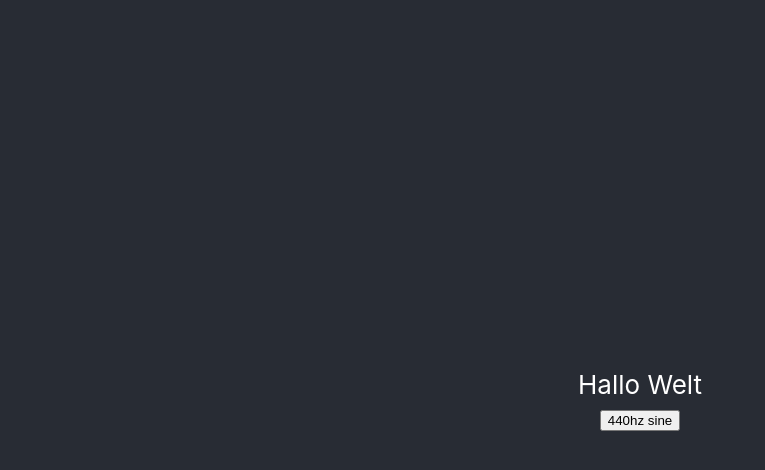
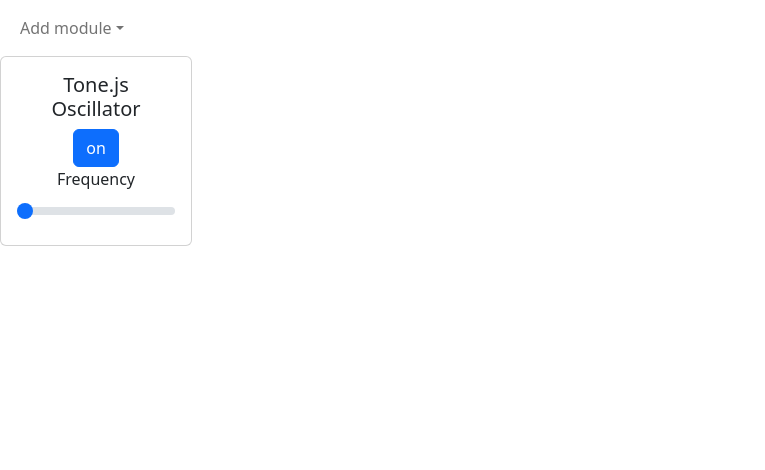
Before and after one commit to oaugele/ReactModSynth, a React (Create React App) app: page / in a window 1280 px wide. Shown: the top 470 px of the page, without its empty margins (0-765 px from the left). Built offline with nearby package versions, Linux system fonts and the light colour scheme.

Commit message:
oscillator

```diff
--- a/package.json
+++ b/package.json
@@ -10,8 +10,11 @@
     "@types/node": "^16.18.3",
     "@types/react": "^18.0.25",
     "@types/react-dom": "^18.0.8",
+    "bootstrap": "^5.2.2",
     "react": "^18.2.0",
+    "react-bootstrap": "^2.6.0",
     "react-dom": "^18.2.0",
+    "react-p5": "^1.3.33",
     "react-scripts": "5.0.1",
     "tone": "^14.7.77",
     "typescript": "^4.8.4",
--- a/public/index.html
+++ b/public/index.html
@@ -7,7 +7,7 @@
         <meta name="theme-color" content="#000000" />
         <meta
             name="description"
-      content="Web site created using create-react-app"
+            content="A javascript based modular expandable sythesizer built with react"
         />
         <link rel="apple-touch-icon" href="%PUBLIC_URL%/logo192.png" />
         <!--
@@ -24,7 +24,7 @@
       work correctly both with client-side routing and a non-root public URL.
       Learn how to configure a non-root public URL by running `npm run build`.
     -->
-    <title>React App</title>
+        <title>React Modular Synthesizer</title>
     </head>
     <body>
         <noscript>You need to enable JavaScript to run this app.</noscript>
@@ -38,6 +38,5 @@
 
       To begin the development, run `npm start` or `yarn start`.
       To create a production bundle, use `npm run build` or `yarn build`.
-    -->
-  </body>
+    --></body>
 </html>
--- a/src/App.tsx
+++ b/src/App.tsx
@@ -1,29 +1,16 @@
 import React from "react";
-import * as Tone from "tone";
+
+import Header from "./components/Header/Header";
+import ModuleContainer from "./components/ModuleContainer/ModuleContainer";
+
+import "bootstrap/dist/css/bootstrap.min.css";
 import "./App.css";
 
 function App() {
-    // make and start a 440hz sine tone
-    const osc = new Tone.Oscillator(440, "sine").toDestination();
-
-    function toggleTone() {
-        if (osc.state !== "started") {
-            osc.start();
-        } else {
-            osc.stop();
-        }
-    }
-
     return (
         <div className="App">
-            <header className="App-header">
-                Hallo Welt
-                <div id="wrapper">
-                    <button id="button" onClick={toggleTone}>
-                        440hz sine
-                    </button>
-                </div>
-            </header>
+            <Header />
+            <ModuleContainer />
         </div>
     );
 }
--- /dev/null
+++ b/src/components/Header/Header.tsx
@@ -0,0 +1,33 @@
+import { useState, useEffect } from "react";
+
+import Container from "react-bootstrap/Container";
+import Nav from "react-bootstrap/Nav";
+import Navbar from "react-bootstrap/Navbar";
+import NavDropdown from "react-bootstrap/NavDropdown";
+import Button from "react-bootstrap/Button";
+import { canHaveDecorators } from "typescript";
+
+import "./header.css";
+
+const Header = ({ sessionUserId }: any) => {
+    return (
+        <Navbar expand="md">
+            <Container fluid>
+                <Navbar.Toggle aria-controls="navbarScroll" />
+                <Navbar.Collapse id="navbarScroll">
+                    <Nav className="me-auto my-2 my-lg-0" navbarScroll>
+                        <NavDropdown
+                            title="Add module"
+                            id="navbarScrollingDropdown"
+                        >
+                            <NavDropdown.Item>Oscillator</NavDropdown.Item>
+                            <NavDropdown.Item>Filter</NavDropdown.Item>
+                            <NavDropdown.Divider />
+                        </NavDropdown>
+                    </Nav>
+                </Navbar.Collapse>
+            </Container>
+        </Navbar>
+    );
+};
+export default Header;
--- /dev/null
+++ b/src/components/ModuleContainer/ModuleContainer.tsx
@@ -0,0 +1,20 @@
+import TonejsOscillator from "../TonejsOscillator/TonejsOscillator";
+
+import Card from "react-bootstrap/Card";
+import Button from "react-bootstrap/Button";
+
+import "./ModuleContainer.css";
+
+function ModuleContainer() {
+    return (
+        <>
+            <Card style={{ width: "12rem" }} className="module-container">
+                <Card.Body className="text-center">
+                    <TonejsOscillator />
+                </Card.Body>
+            </Card>
+        </>
+    );
+}
+
+export default ModuleContainer;
--- /dev/null
+++ b/src/components/TonejsOscillator/TonejsOscillator.tsx
@@ -0,0 +1,89 @@
+import { useState, useEffect } from "react";
+import * as Tone from "tone";
+
+import Card from "react-bootstrap/Card";
+import ListGroup from "react-bootstrap/ListGroup";
+import Button from "react-bootstrap/Button";
+
+import "./TonejsOscillator.css";
+
+function TonejsOscillator() {
+    const [oscState, setOscState] = useState("on");
+    const [freq, setFreq] = useState(440);
+
+    const osc = new Tone.Oscillator().toDestination();
+
+    console.log("useEffect freq:", freq);
+    osc.frequency.value = freq;
+
+    /*   useEffect(() => {
+
+    }, [osc.frequency, freq]);  */
+
+    console.log("osc :", osc);
+
+    document.querySelector("button")?.addEventListener("click", async () => {
+        await osc.start();
+        console.log("audio is ready");
+    });
+    document.querySelector(".osc-btn")?.addEventListener("click", async () => {
+        if (oscState === "on") {
+            setOscState("off");
+
+            await osc.start();
+            console.log("audio is ready");
+        } else {
+            setOscState("on");
+            osc.stop();
+        }
+    });
+
+    /*     function oscToggle() {
+        if (oscState === "on") {
+            setOscState("off");
+            osc.start();
+        } else {
+            setOscState("on");
+            osc.stop();
+        }
+    } */
+
+    function changeFreq(e: any) {
+        console.log("Frequency: ", e.target.value);
+        setFreq(e.target.value);
+    }
+
+    return (
+        <>
+            <Card.Title>Tone.js Oscillator</Card.Title>
+            <Button
+                value="{oscState}"
+                className="osc-btn"
+                variant="primary"
+                /*                 onClick={() => {
+                    oscToggle();
+                }} */
+            >
+                {oscState}
+            </Button>
+            <ListGroup.Item>
+                <label className="form-label" htmlFor="frequency">
+                    Frequency
+                </label>
+                <div className="range">
+                    <input
+                        name="frequency"
+                        type="range"
+                        className="form-range"
+                        id="freqSlider"
+                        min="80"
+                        max="8000"
+                        onChange={changeFreq}
+                    />
+                </div>
+            </ListGroup.Item>
+        </>
+    );
+}
+
+export default TonejsOscillator;
```
Also changed, not shown: src/components/Header/header.css (added), src/components/ModuleContainer/ModuleContainer.css (added), src/components/TonejsOscillator/TonejsOscillator.css (added), 1 other file (tests, documents, lock files or other folders). Lines whose indentation alone changed are shown as unchanged.
